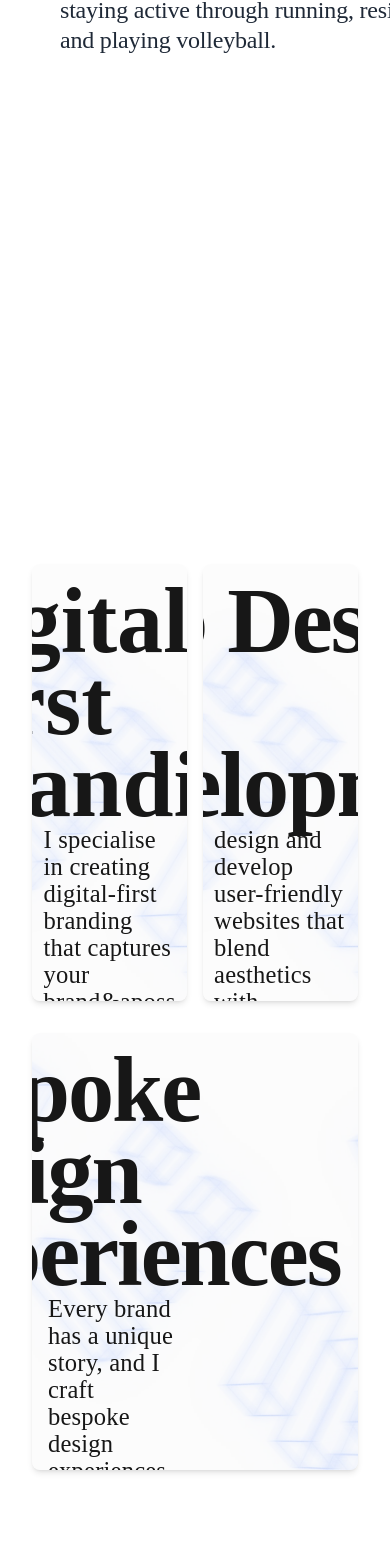
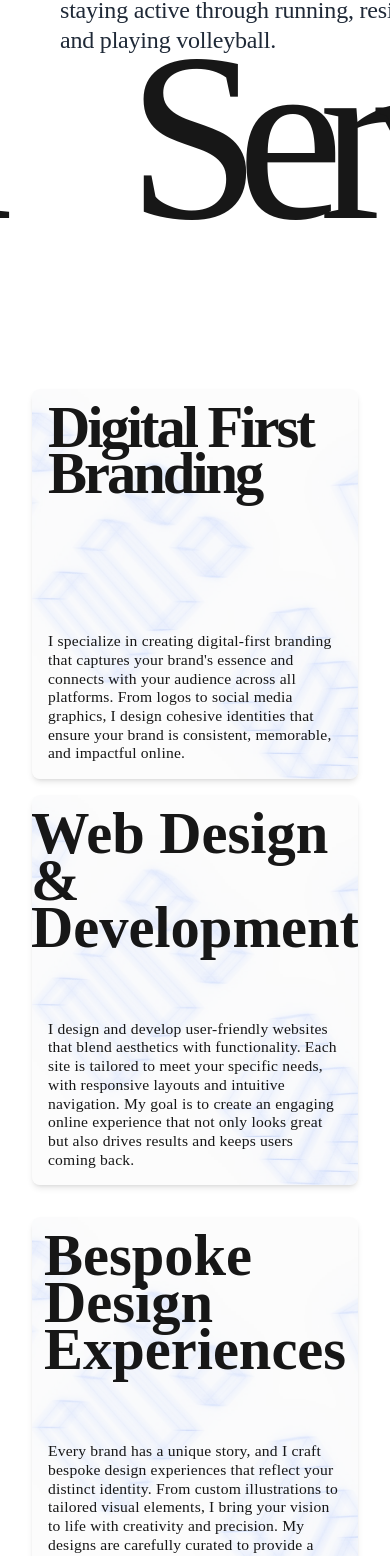
Before and after one commit to Rakibulislamsarkar/Personal-Portfolio, a Next.js app: page / in a window 390 px wide. Shown: the part 5676-7232 px from the top of the page. Built offline with nearby package versions, Linux system fonts and the light colour scheme.

Commit message:
ServiceMarquee Fully responsive

```diff
--- a/src/app/page.tsx
+++ b/src/app/page.tsx
@@ -251,7 +251,9 @@ const ImageContainer: React.FC<{ url: string }> = ({ url }) => {
 const TextContainer: React.FC<{ title: string }> = ({ title }) => {
   return (
     <div className="h-[30%] md:h-[25%] w-full flex items-center p-4 md:p-6">
-      <p className="text-3xl md:text-5xl font-[branch] max-w-full md:max-w-[90%]">{title}</p>
+      <p className="text-3xl md:text-5xl font-[branch] max-w-full md:max-w-[90%]">
+        {title}
+      </p>
     </div>
   );
 };
@@ -307,6 +309,7 @@ const AboutWrapper = () => {
 
 const ServiceMarquee = () => {
   const marqueeRef = useRef<HTMLDivElement>(null);
+
   useEffect(() => {
     const marquee = marqueeRef.current;
     if (!marquee) return;
@@ -326,7 +329,7 @@ const ServiceMarquee = () => {
 
   return (
     <>
-      <div className="w-full py-20 flex items-center overflow-hidden ">
+      <div className="w-full lg:py-20 flex items-center overflow-hidden ">
         <div
           ref={marqueeRef}
           className="whitespace-nowrap overflow-x-hidden w-full"
@@ -337,7 +340,7 @@ const ServiceMarquee = () => {
                 (word, index) => (
                   <h1
                     key={`${word}-${index}`}
-                    className="relative -translate-y-10 text-[250px] font-[degularLight] leading-300 mx-16 scale-50 sm:scale-75 md:scale-90 lg:scale-100 tracking-[-5px]"
+                    className="relative -translate-y-10 text-[15rem] lg:text-[250px] font-[degularLight] leading-300 mx-16  lg:tracking-[-5px] tracking-[-1.5rem]"
                   >
                     {word}
                   </h1>
@@ -347,11 +350,11 @@ const ServiceMarquee = () => {
           ))}
         </div>
       </div>
-      <div className="card-wrapper min-h-screen flex items-center p-8 ">
-        <div className="card-container flex flex-col w-full gap-8 mb-20">
+      <div className="card-wrapper min-h-screen flex items-center p-8">
+        <div className="card-container flex flex-col  w-full gap-8 mb-20">
           {/* Top Cards */}
-          <div className="top-card flex w-full gap-4 justify-between">
-            <div className="card-1 flex-1 h-[437px] rounded-lg shadow-md relative overflow-hidden">
+          <div className="top-card flex flex-col sm:flex-row w-full gap-4 justify-between">
+            <div className="card-1 flex-1 h-auto sm:h-[437px] rounded-lg shadow-md relative overflow-hidden">
               <Image
                 src="/artboard.jpg"
                 alt="product preview"
@@ -361,20 +364,19 @@ const ServiceMarquee = () => {
                 className="object-cover w-full h-full opacity-20"
               />
               <div className="absolute top-0 left-0 right-0 bottom-0 flex flex-col justify-between items-center p-4 bg-opacity-50">
-                <h1 className="font-[degularLight] text-[92.16px] font-bold leading-[82.16px] tra">
+                <h1 className="font-[degularRegular] text-[15vw] lg:text-[92.16px] font-bold leading-[0.8] tracking-[-3px]">
                 Digital First Branding
                 </h1>
-                <p className="text-[24.576px] tracking-[0.2px] font-[degularLight] leading-[27px]">
-                  I specialise in creating digital-first branding that captures
-                  your brand&aposs essence and connects with your audience
-                  across all digital platforms. From logos to social media
-                  graphics, I design cohesive brand identities that resonate in
-                  the online world, ensuring your brand remains consistent,
-                  memorable, and impactful in the digital age.
+                <p className="text-[4vw] sm:text-[24.576px] tracking-[0.2px] font-[degularLight] leading-[1.2]">
+                  I specialize in creating digital-first branding that captures
+                  your brand's essence and connects with your audience across
+                  all platforms. From logos to social media graphics, I design
+                  cohesive identities that ensure your brand is consistent,
+                  memorable, and impactful online.
                 </p>
               </div>
             </div>
-            <div className="card-2 flex-1 h-[437px] rounded-lg shadow-md relative overflow-hidden">
+            <div className="card-2 flex-1 h-auto sm:h-[437px] rounded-lg shadow-md relative overflow-hidden">
               <Image
                 src="/artboard.jpg"
                 alt="product preview"
@@ -384,11 +386,11 @@ const ServiceMarquee = () => {
                 className="object-cover w-full h-full opacity-20"
               />
               <div className="absolute top-0 left-0 right-0 bottom-0 flex flex-col justify-between items-center p-4 bg-opacity-50">
-                <h1 className="font-[degularLight] text-[92.16px] font-bold leading-[82.16px] tracking-[-2px]">
+                <h1 className="font-[degularRegular] text-[15vw] lg:text-[92.16px] font-bold leading-[0.8] tracking-[-px]">
                   Web Design & Development
                 </h1>
-                <p className="text-[24.576px] tracking-[0.2px] font-[degularLight] leading-[27px]">
-                  design and develop user-friendly websites that blend
+                <p className="text-[4vw] sm:text-[24.576px] tracking-[0.2px] font-[degularLight] leading-[1.2]">
+                  I design and develop user-friendly websites that blend
                   aesthetics with functionality. Each site is tailored to meet
                   your specific needs, with responsive layouts and intuitive
                   navigation. My goal is to create an engaging online experience
@@ -401,7 +403,7 @@ const ServiceMarquee = () => {
 
           {/* Bottom Card */}
           <div className="bottom-card w-full">
-            <div className="card-3 flex-1 h-[437px] rounded-lg shadow-md relative overflow-hidden">
+            <div className="card-3 flex-1 h-auto sm:h-[437px] rounded-lg shadow-md relative overflow-hidden">
               <Image
                 src="/artboard.jpg"
                 alt="product preview"
@@ -410,11 +412,11 @@ const ServiceMarquee = () => {
                 quality={100}
                 className="object-cover w-full h-full opacity-20"
               />
-              <div className="absolute top-0 left-0 right-0 bottom-0 flex flex-col justify-between items-center p-4 bg-opacity-50 w-1/2">
-                <h1 className="font-[degularLight] text-[92.16px] font-bold leading-[82.16px] tracking-[-2px]">
+              <div className="absolute top-0 left-0 right-0 bottom-0 flex flex-col justify-between items-center p-4 bg-opacity-50 w-full sm:w-1/2">
+                <h1 className="font-[degularRegular] text-[15vw] lg:text-[92.16px] font-bold leading-[0.8] tracking-[-px]">
                   Bespoke Design Experiences
                 </h1>
-                <p className="text-[24.576px] tracking-[0.2px] font-[degularLight] leading-[27px]">
+                <p className="text-[4vw] sm:text-[24.576px] tracking-[0.2px] font-[degularLight] leading-[1.2]">
                   Every brand has a unique story, and I craft bespoke design
                   experiences that reflect your distinct identity. From custom
                   illustrations to tailored visual elements, I bring your vision
@@ -565,7 +567,6 @@ export const FooterSection: FC = () => {
           Copyright © 2024. Rakibul Islam Sarkar. All Rights Reserved
         </div>
       </div>
-
     </footer>
   );
 };
```
Lines whose indentation alone changed are shown as unchanged.
